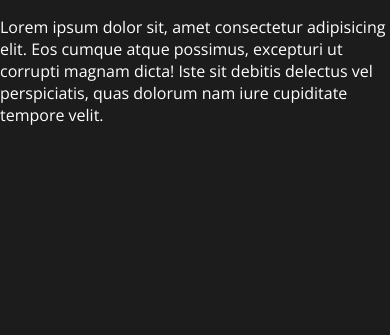
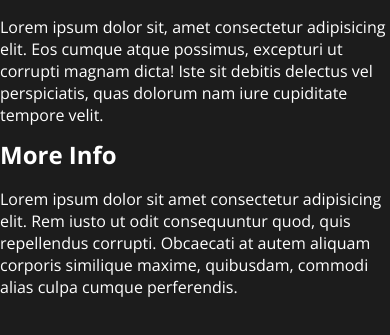
Before and after one commit to derrickmstrong/sass-example, a plain HTML site: page index.html in a window 390 px wide. Shown: the part 41-376 px from the top of the page. Drawn offline with nearby package versions, Linux system fonts and the light colour scheme.

Commit message:
Optimizing for responsive layout

```diff
--- a/index.html
+++ b/index.html
@@ -3,7 +3,8 @@
   <head>
     <meta charset="UTF-8" />
     <meta http-equiv="X-UA-Compatible" content="IE=edge" />
-    <meta name="viewport" content="width=device-width, initial-scale=1.0" />
+    <meta name="viewport" content="width=device-width,
+    initial-scale=1.0" />
     <link rel="preconnect" href="https://fonts.googleapis.com" />
     <link rel="preconnect" href="https://fonts.gstatic.com" crossorigin />
     <link
@@ -14,12 +15,18 @@
     <title>Sass Example</title>
   </head>
   <body>
+      <main>
           <h1>Hello World!</h1>
           <p>
             Lorem ipsum dolor sit, amet consectetur adipisicing elit. Eos cumque atque
             possimus, excepturi ut corrupti magnam dicta! Iste sit debitis delectus
             vel perspiciatis, quas dolorum nam iure cupiditate tempore velit.
           </p>
+      </main>
+      <aside>
+          <h2>More Info</h2>
+          <p>Lorem ipsum dolor sit amet consectetur adipisicing elit. Rem iusto ut odit consequuntur quod, quis repellendus corrupti. Obcaecati at autem aliquam corporis similique maxime, quibusdam, commodi alias culpa cumque perferendis.</p>
+      </aside>
     <script src="./js/app.js"></script>
   </body>
 </html>
```
Lines whose indentation alone changed are shown as unchanged.
